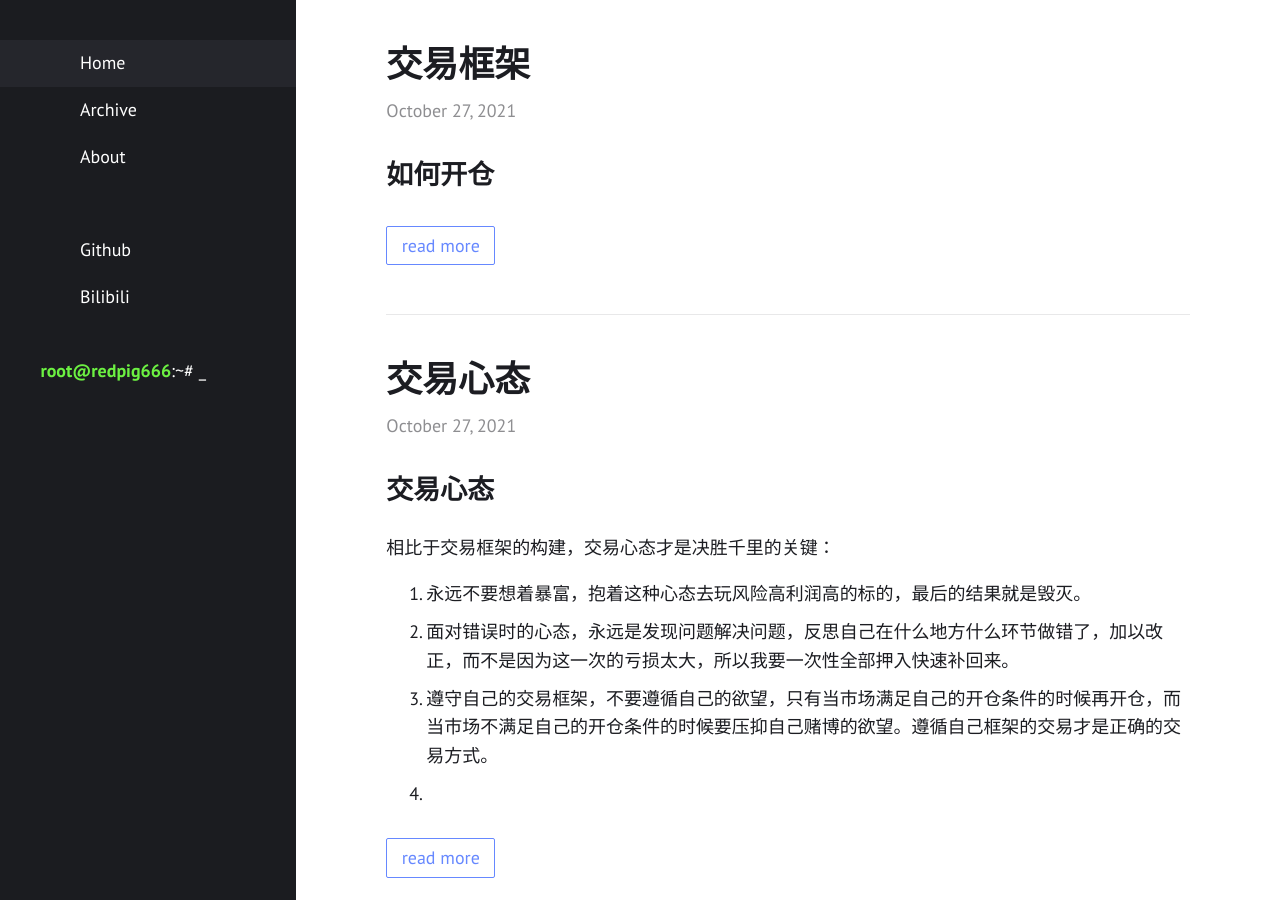
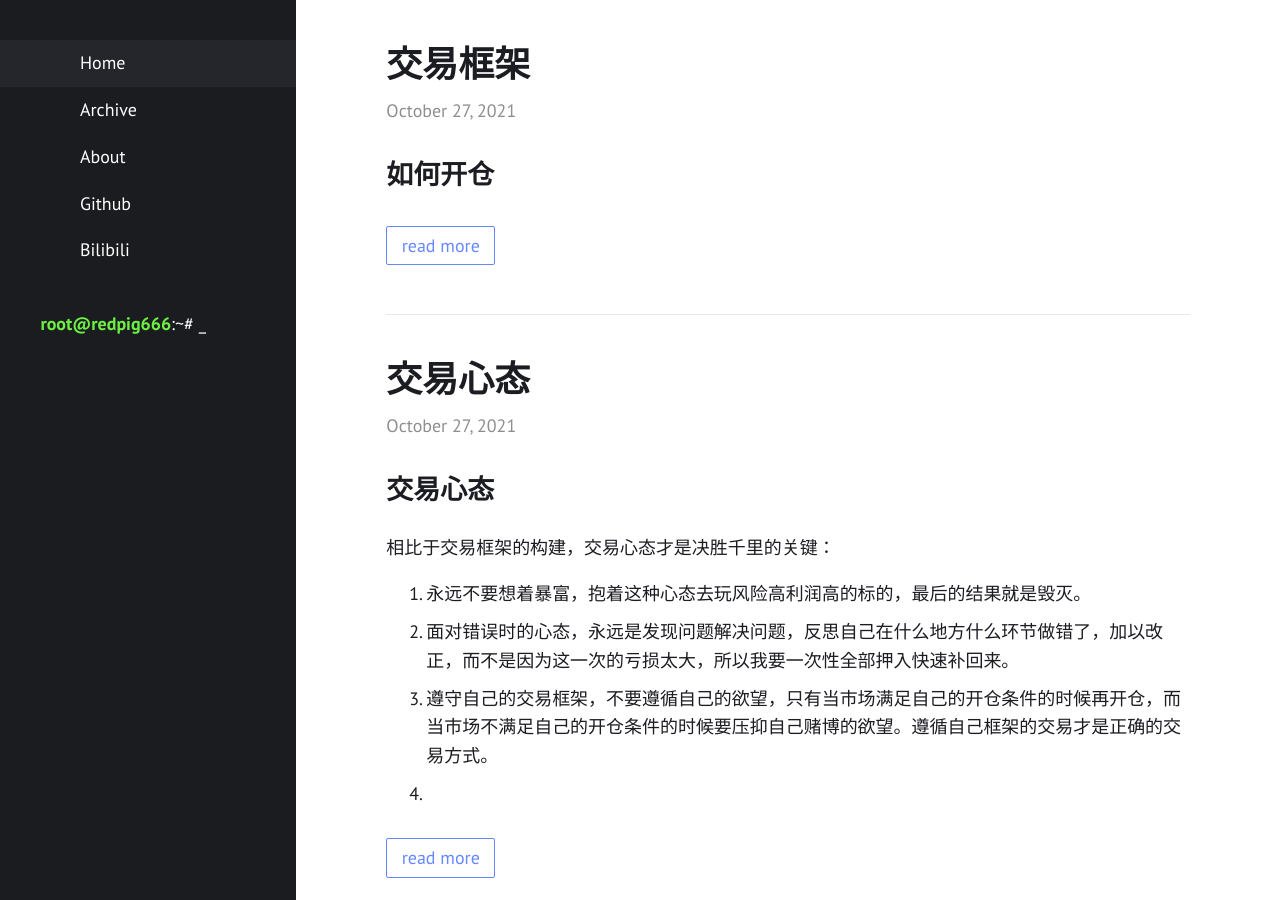
Before and after one commit to redpigsixsixsix/redpigsixsixsix.github.io, a Jekyll site: the page built from index.html, in a window 1280 px wide and 900 px high. Built offline with Jekyll 4.4.1, drawn with Linux system fonts in a browser that asks for light colours.

Commit message:
Update _config.yml

```diff
--- a/_config.yml
+++ b/_config.yml
@@ -26,7 +26,6 @@ navigation:
   - {file: "index.html", icon: home}
   - {file: "archive.html", icon: archive}
   - {file: "About.md", icon: address-card}
-  - {file: "categories.html", icon: archive}
 
 
 
```
